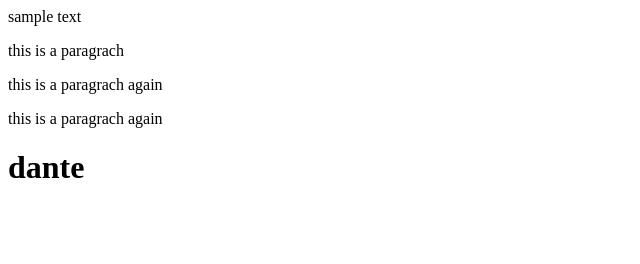
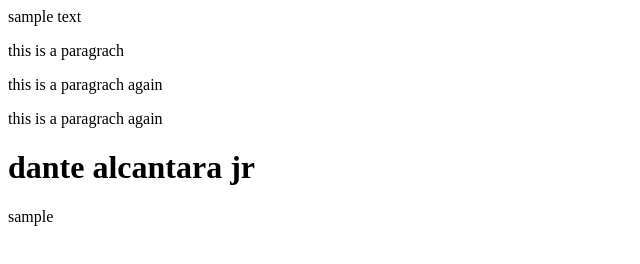
Before and after one commit to Jml-Azares/PracticeRepo, a plain HTML site: page index.html in a window 1280 px wide. Shown: the whole page, without its empty margins (0-640 px from the left). Drawn offline with Linux system fonts and the light colour scheme.

Commit message:
Update index.html
added p tag

```diff
--- a/index.html
+++ b/index.html
@@ -13,6 +13,7 @@
     <p>this is a paragrach again</p>
 
 
-    <h1>dante</h1>
+    <h1>dante alcantara jr</h1>
+    <p>sample</p>
 </body>
 </html>
```
